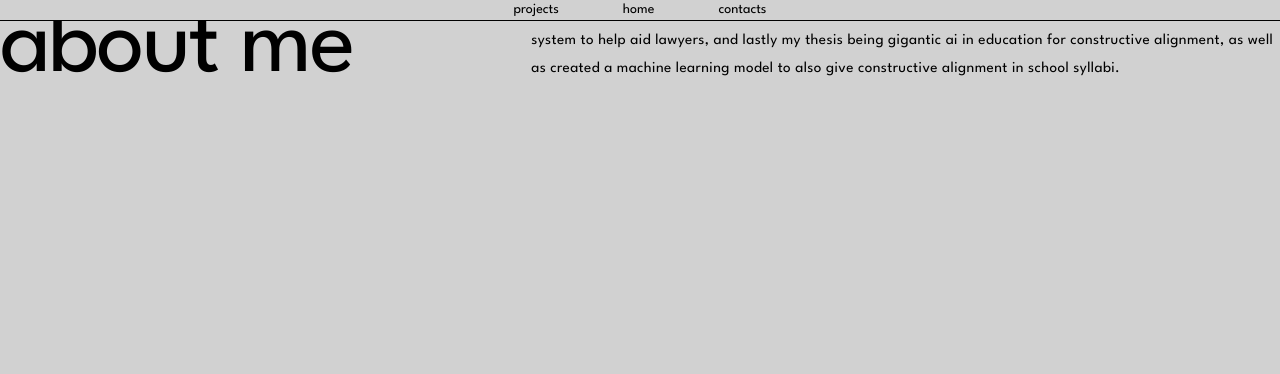
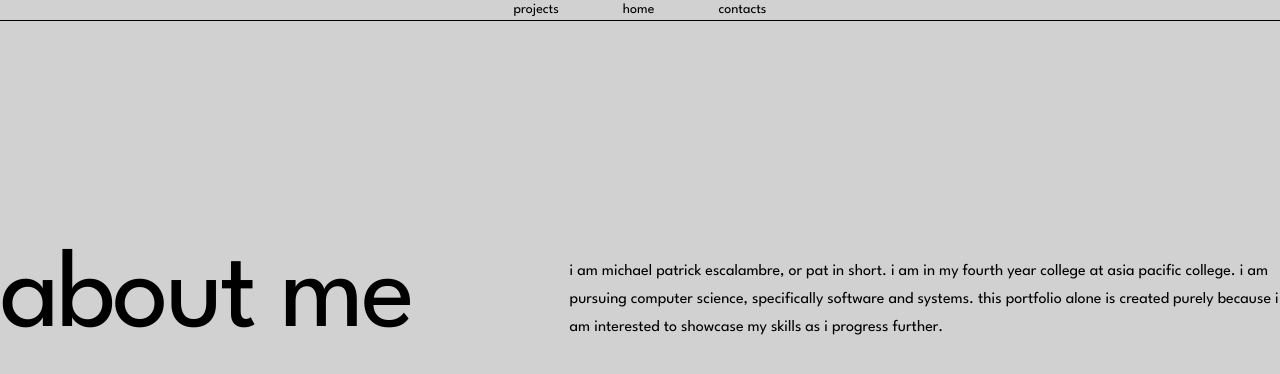
Before and after one commit to mesc03/personal-portfolio, a Next.js app in the folder personalportfolio/: page / in a window 1280 px wide. Shown: the top 374 px of the page. Built offline with nearby package versions, Linux system fonts and the light colour scheme.

Commit message:
feat: enhance layout and styles for main content section in personal portfolio

```diff
--- a/personalportfolio/app/page.tsx
+++ b/personalportfolio/app/page.tsx
@@ -25,23 +25,23 @@
       </nav>
 
       {/* Main Content */}
-      <main className="pt-20 px-12 pb-16">
-        <div className="max-w-[1400px] mx-auto">
-          <div className="flex flex-col md:flex-row gap-32 items-start min-h-[70vh]">
+      <main className="pt-24 px-16 pb-16">
+        <div className="max-w-[1600px] mx-auto">
+          <div className="flex flex-col md:flex-row gap-24 items-center min-h-[75vh]">
             {/* Left side - Title */}
-            <div className="md:w-[35%] pt-12">
-              <h1 className="text-[5rem] md:text-[6rem] leading-none font-normal lowercase tracking-tight">
+            <div className="md:w-[40%]">
+              <h1 className="text-[6rem] md:text-[7rem] leading-none font-normal lowercase tracking-tight">
                 about me
               </h1>
             </div>
 
             {/* Right side - Description */}
-            <div className="md:w-[65%] pt-12">
-              <p className="text-[0.95rem] leading-[1.8] tracking-wide">
-                throughout my college years, i have done different projects that involved ai for strategy and
-                integrating it in a system to help aid lawyers, and lastly my thesis being gigantic ai in
-                education for constructive alignment, as well as created a machine learning model to also give
-                constructive alignment in school syllabi.
+            <div className="md:w-[60%]">
+              <p className="text-[1rem] leading-[1.75] tracking-normal">
+                i am michael patrick escalambre, or pat in short. i am in my fourth year college at asia
+                pacific college. i am pursuing computer science, specifically software and systems. this
+                portfolio alone is created purely because i am interested to showcase my skills as i progress
+                further.
               </p>
             </div>
           </div>
```
